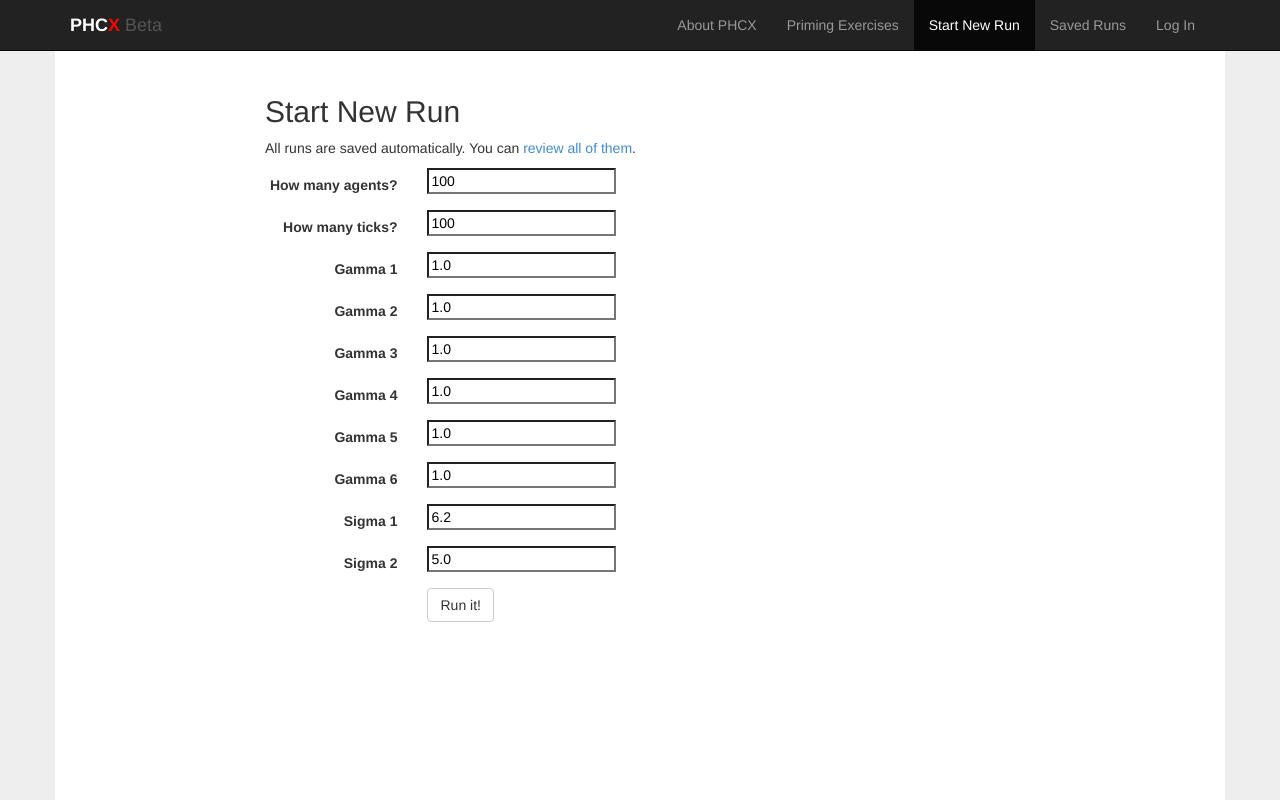
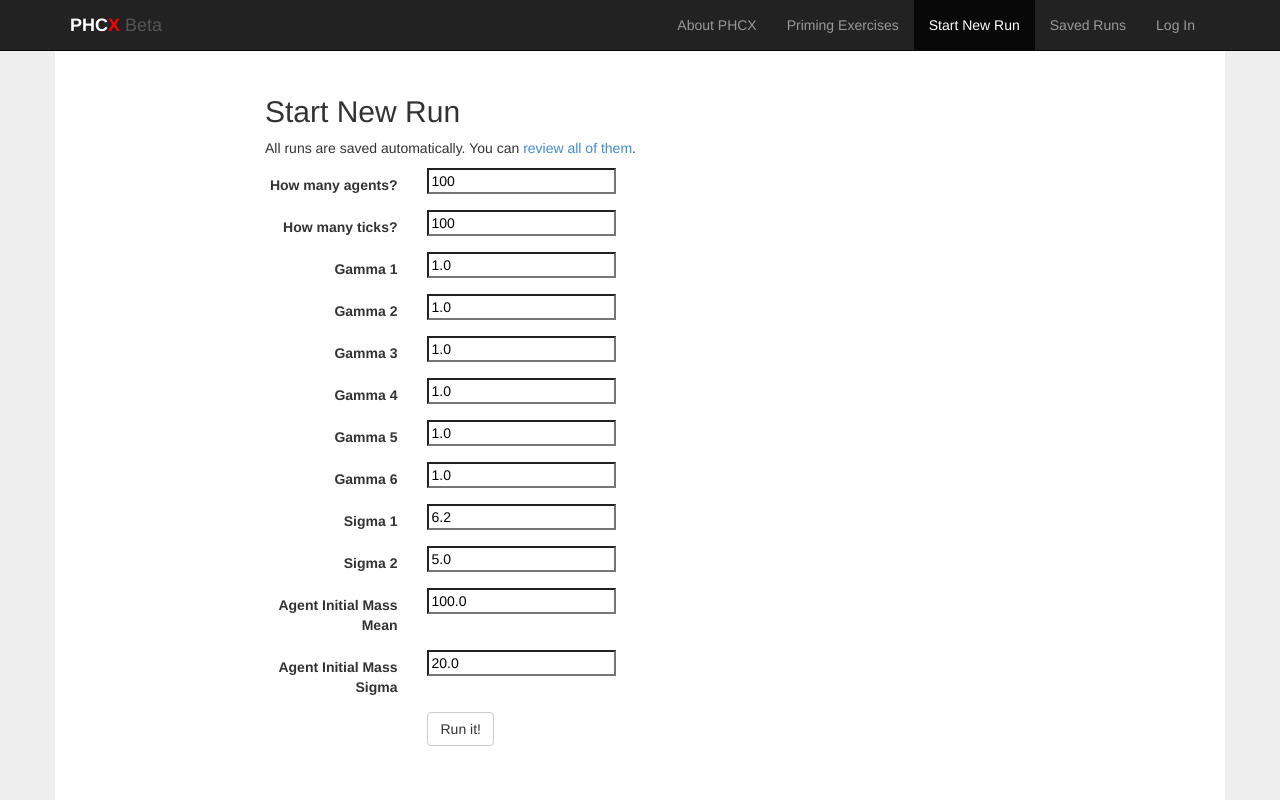
Before and after one commit to ccnmtl/capsim, a Django app: page / in a window 1280 px wide. Run offline with Django 3.2, Linux system fonts and the light colour scheme; some libraries are stand-ins or nearby versions.

Commit message:
expose agent initial mass params

```diff
--- a/capsim/main/forms.py
+++ b/capsim/main/forms.py
@@ -50,3 +50,11 @@ class RunForm(forms.Form):
         initial=SIGMA_2,
         label="Sigma 2",
         )
+    agent_initial_mass_mean = forms.FloatField(
+        initial=INITIAL_MASS_MEAN,
+        label="Agent Initial Mass Mean",
+        )
+    agent_initial_mass_sigma = forms.FloatField(
+        initial=INITIAL_MASS_SIGMA,
+        label="Agent Initial Mass Sigma",
+        )
--- a/capsim/main/views.py
+++ b/capsim/main/views.py
@@ -18,7 +18,8 @@ class IndexView(View):
         if form.is_valid():
             fields = ['ticks', 'number_agents', 'gamma_1', 'gamma_2',
                       'gamma_3', 'gamma_4', 'gamma_5', 'gamma_6',
-                      'sigma_1', 'sigma_2']
+                      'sigma_1', 'sigma_2',
+                      'agent_initial_mass_mean', 'agent_initial_mass_sigma']
             parameters = dict()
             for f in fields:
                 parameters[f] = form.cleaned_data[f]
--- a/capsim/templates/main/index.html
+++ b/capsim/templates/main/index.html
@@ -111,6 +111,23 @@ makeGraph("div.placeholder", runData, runStdDevs);
   </div>
 
   <div class="form-group">
+		{{ form.agent_initial_mass_mean.errors }}
+    <label for="inputAgentInitialMassMean" class="col-sm-2
+    control-label">Agent Initial Mass Mean</label>
+    <div class="col-sm-3">
+      {{ form.agent_initial_mass_mean }}
+    </div>
+  </div>
+  <div class="form-group">
+		{{ form.agent_initial_mass_sigma.errors }}
+    <label for="inputAgentInitialMassSigma" class="col-sm-2
+    control-label">Agent Initial Mass Sigma</label>
+    <div class="col-sm-3">
+      {{ form.agent_initial_mass_sigma }}
+    </div>
+  </div>
+
+  <div class="form-group">
     <div class="col-sm-offset-2 col-sm-3">
       <button type="submit" class="btn btn-default">Run it!</button>
     </div>
```
Also changed, not shown: capsim/main/tests/test_views.py (+2 -1 lines).
